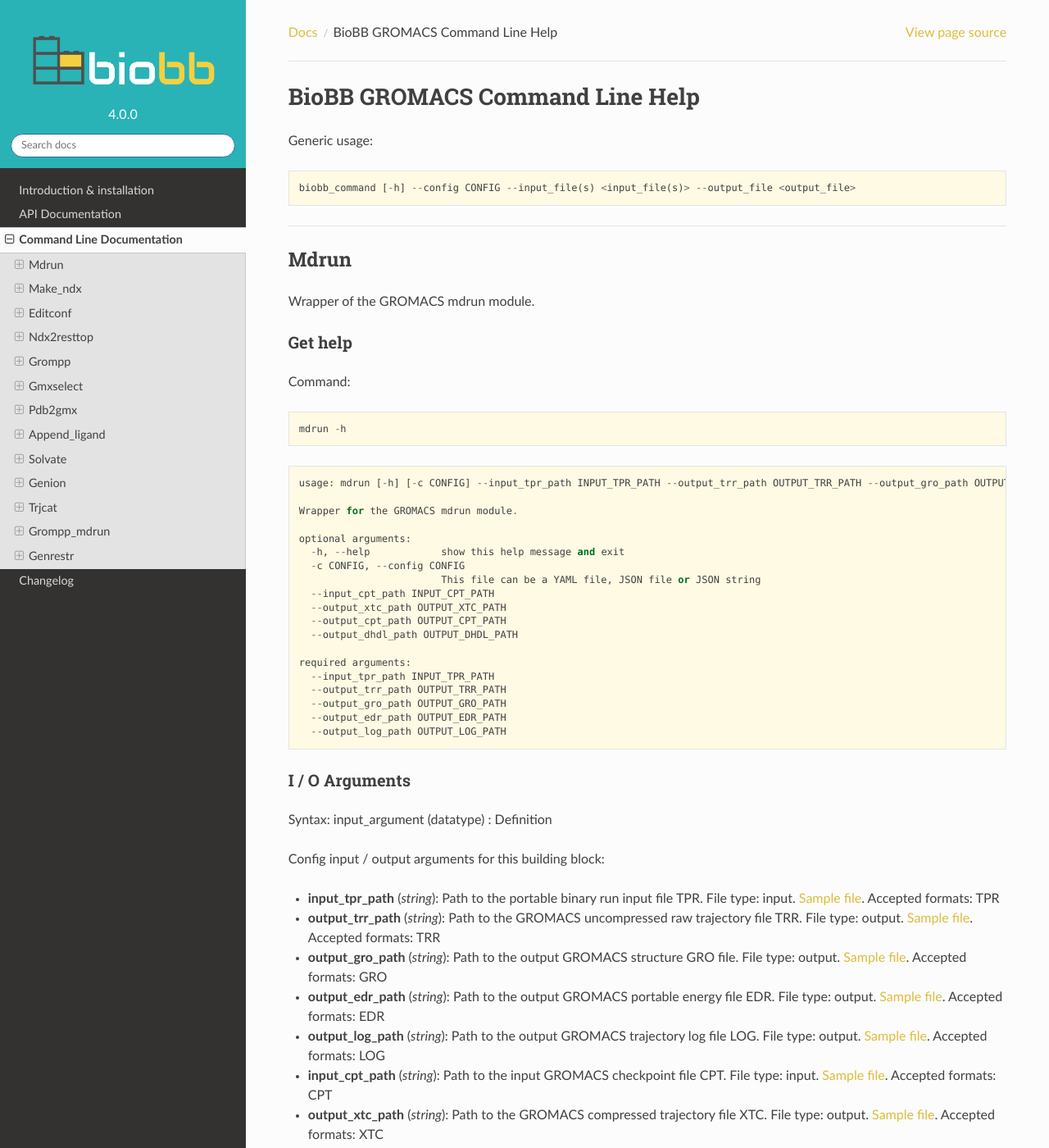
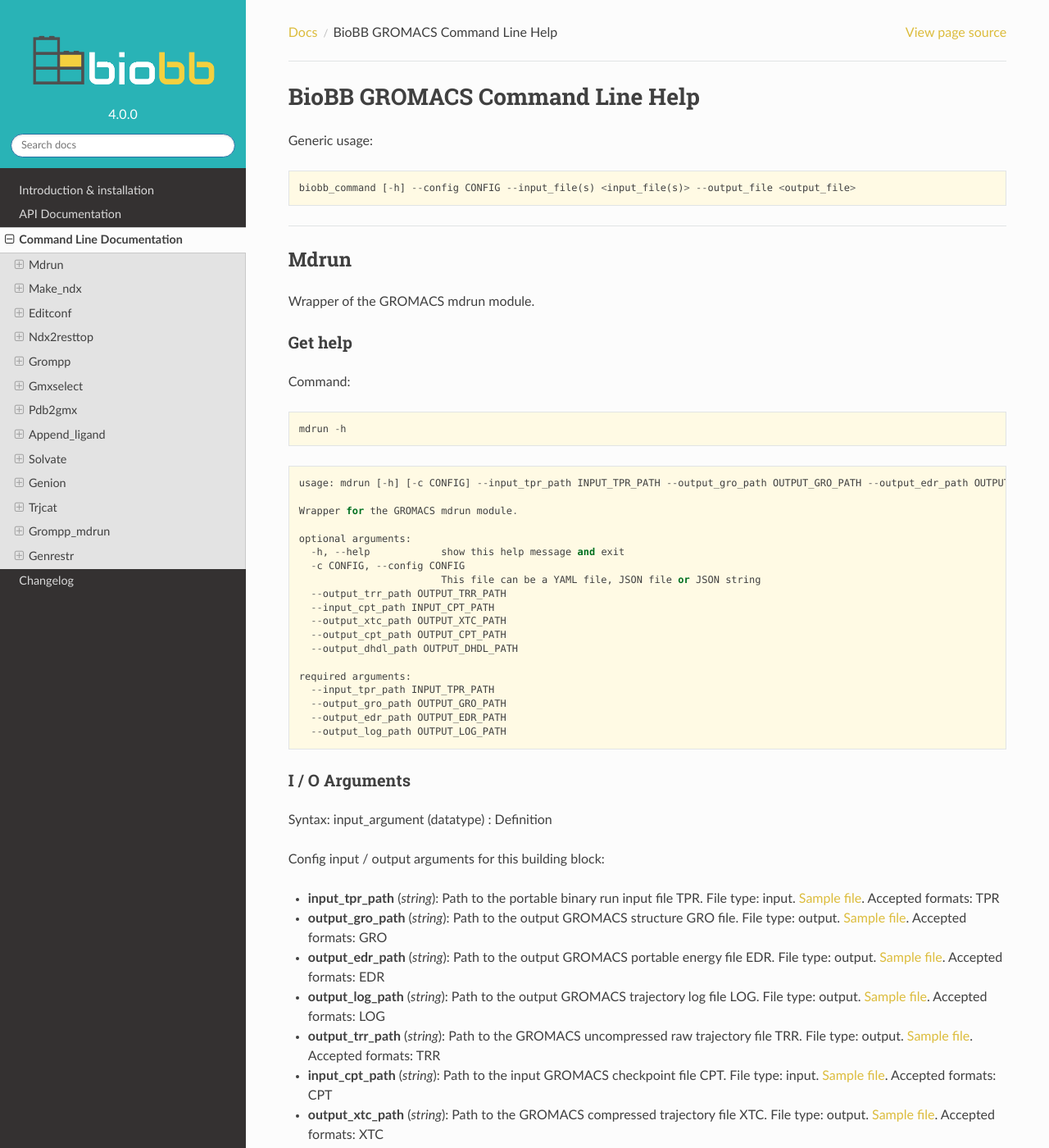
Before and after one commit to bioexcel/biobb_gromacs, a Sphinx documentation site: the page built from biobb_gromacs/docs/source/command_line.md, in a window 1280 px wide and 1400 px high. Shown: the whole window at 82% size. Built offline with Sphinx 7.4.7 and the Read the Docs theme 2.0.0, drawn with Linux system fonts in a browser that asks for light colours; some of the changed text lies outside the part shown.

Commit message:
Update doc

````diff
--- a/biobb_gromacs/docs/source/command_line.md
+++ b/biobb_gromacs/docs/source/command_line.md
@@ -13,7 +13,7 @@ Command:
 ```python
 mdrun -h
 ```
-    usage: mdrun [-h] [-c CONFIG] --input_tpr_path INPUT_TPR_PATH --output_trr_path OUTPUT_TRR_PATH --output_gro_path OUTPUT_GRO_PATH --output_edr_path OUTPUT_EDR_PATH --output_log_path OUTPUT_LOG_PATH [--input_cpt_path INPUT_CPT_PATH] [--output_xtc_path OUTPUT_XTC_PATH] [--output_cpt_path OUTPUT_CPT_PATH] [--output_dhdl_path OUTPUT_DHDL_PATH]
+    usage: mdrun [-h] [-c CONFIG] --input_tpr_path INPUT_TPR_PATH --output_gro_path OUTPUT_GRO_PATH --output_edr_path OUTPUT_EDR_PATH --output_log_path OUTPUT_LOG_PATH [--output_trr_path OUTPUT_TRR_PATH] [--input_cpt_path INPUT_CPT_PATH] [--output_xtc_path OUTPUT_XTC_PATH] [--output_cpt_path OUTPUT_CPT_PATH] [--output_dhdl_path OUTPUT_DHDL_PATH]
 
     Wrapper for the GROMACS mdrun module.
 
@@ -28,7 +29,6 @@ mdrun -h
 
     required arguments:
       --input_tpr_path INPUT_TPR_PATH
-      --output_trr_path OUTPUT_TRR_PATH
       --output_gro_path OUTPUT_GRO_PATH
       --output_edr_path OUTPUT_EDR_PATH
       --output_log_path OUTPUT_LOG_PATH
@@ -37,10 +37,10 @@ Syntax: input_argument (datatype) : Definition
 
 Config input / output arguments for this building block:
 * **input_tpr_path** (*string*): Path to the portable binary run input file TPR. File type: input. [Sample file](https://github.com/bioexcel/biobb_gromacs/raw/master/biobb_gromacs/test/data/gromacs/mdrun.tpr). Accepted formats: TPR
-* **output_trr_path** (*string*): Path to the GROMACS uncompressed raw trajectory file TRR. File type: output. [Sample file](https://github.com/bioexcel/biobb_gromacs/raw/master/biobb_gromacs/test/reference/gromacs/ref_mdrun.trr). Accepted formats: TRR
 * **output_gro_path** (*string*): Path to the output GROMACS structure GRO file. File type: output. [Sample file](https://github.com/bioexcel/biobb_gromacs/raw/master/biobb_gromacs/test/reference/gromacs/ref_mdrun.gro). Accepted formats: GRO
 * **output_edr_path** (*string*): Path to the output GROMACS portable energy file EDR. File type: output. [Sample file](https://github.com/bioexcel/biobb_gromacs/raw/master/biobb_gromacs/test/reference/gromacs/ref_mdrun.edr). Accepted formats: EDR
 * **output_log_path** (*string*): Path to the output GROMACS trajectory log file LOG. File type: output. [Sample file](https://github.com/bioexcel/biobb_gromacs/raw/master/biobb_gromacs/test/reference/gromacs/ref_mdrun.log). Accepted formats: LOG
+* **output_trr_path** (*string*): Path to the GROMACS uncompressed raw trajectory file TRR. File type: output. [Sample file](https://github.com/bioexcel/biobb_gromacs/raw/master/biobb_gromacs/test/reference/gromacs/ref_mdrun.trr). Accepted formats: TRR
 * **input_cpt_path** (*string*): Path to the input GROMACS checkpoint file CPT. File type: input. [Sample file](None). Accepted formats: CPT
 * **output_xtc_path** (*string*): Path to the GROMACS compressed trajectory file XTC. File type: output. [Sample file](None). Accepted formats: XTC
 * **output_cpt_path** (*string*): Path to the output GROMACS checkpoint file CPT. File type: output. [Sample file](None). Accepted formats: CPT
@@ -96,7 +96,7 @@ properties:
 ```
 #### Command line
 ```python
-mdrun --config config_mdrun.yml --input_tpr_path mdrun.tpr --output_trr_path ref_mdrun.trr --output_gro_path ref_mdrun.gro --output_edr_path ref_mdrun.edr --output_log_path ref_mdrun.log --input_cpt_path input.cpt --output_xtc_path output.xtc --output_cpt_path output.cpt --output_dhdl_path output.xvg
+mdrun --config config_mdrun.yml --input_tpr_path mdrun.tpr --output_gro_path ref_mdrun.gro --output_edr_path ref_mdrun.edr --output_log_path ref_mdrun.log --output_trr_path ref_mdrun.trr --input_cpt_path input.cpt --output_xtc_path output.xtc --output_cpt_path output.cpt --output_dhdl_path output.xvg
 ```
 ### JSON
 #### [Common config file](https://github.com/bioexcel/biobb_gromacs/blob/master/biobb_gromacs/test/data/config/config_mdrun.json)
@@ -130,7 +130,7 @@ mdrun --config config_mdrun.yml --input_tpr_path mdrun.tpr --output_trr_path ref
 ```
 #### Command line
 ```python
-mdrun --config config_mdrun.json --input_tpr_path mdrun.tpr --output_trr_path ref_mdrun.trr --output_gro_path ref_mdrun.gro --output_edr_path ref_mdrun.edr --output_log_path ref_mdrun.log --input_cpt_path input.cpt --output_xtc_path output.xtc --output_cpt_path output.cpt --output_dhdl_path output.xvg
+mdrun --config config_mdrun.json --input_tpr_path mdrun.tpr --output_gro_path ref_mdrun.gro --output_edr_path ref_mdrun.edr --output_log_path ref_mdrun.log --output_trr_path ref_mdrun.trr --input_cpt_path input.cpt --output_xtc_path output.xtc --output_cpt_path output.cpt --output_dhdl_path output.xvg
 ```
 
 ## Make_ndx
````
Also changed, not shown: other parts of biobb_gromacs/docs/source/command_line.md (+1 -0 lines), 1 other file.
